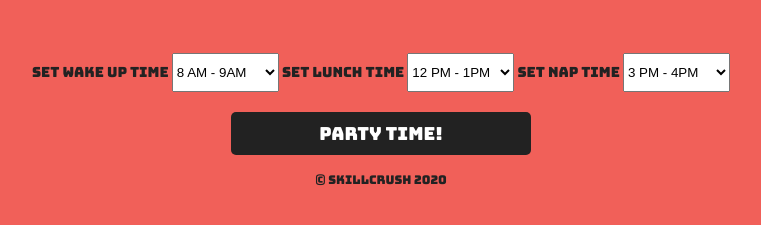
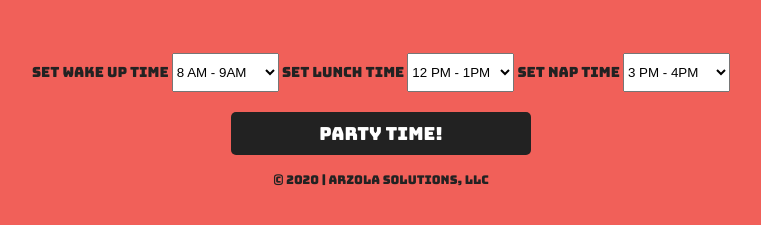
Before and after one commit to NoelArzola/lolcat-clock, a plain HTML site: page index.html in a window 1280 px wide. Shown: the part 581-806 px from the top of the page, without its empty margins (259-1020 px from the left). Drawn offline with nearby package versions, Linux system fonts and the light colour scheme.

Commit message:
Update index.html

```diff
--- a/index.html
+++ b/index.html
@@ -111,7 +111,7 @@
     <button id="partyTimeButton">Party Time!</button>
 
     <footer>
-      <p>© Skillcrush 2020</p>
+      <p>&copy; 2020 | Arzola Solutions, LLC</p>
     </footer>
   </div>
 
```
